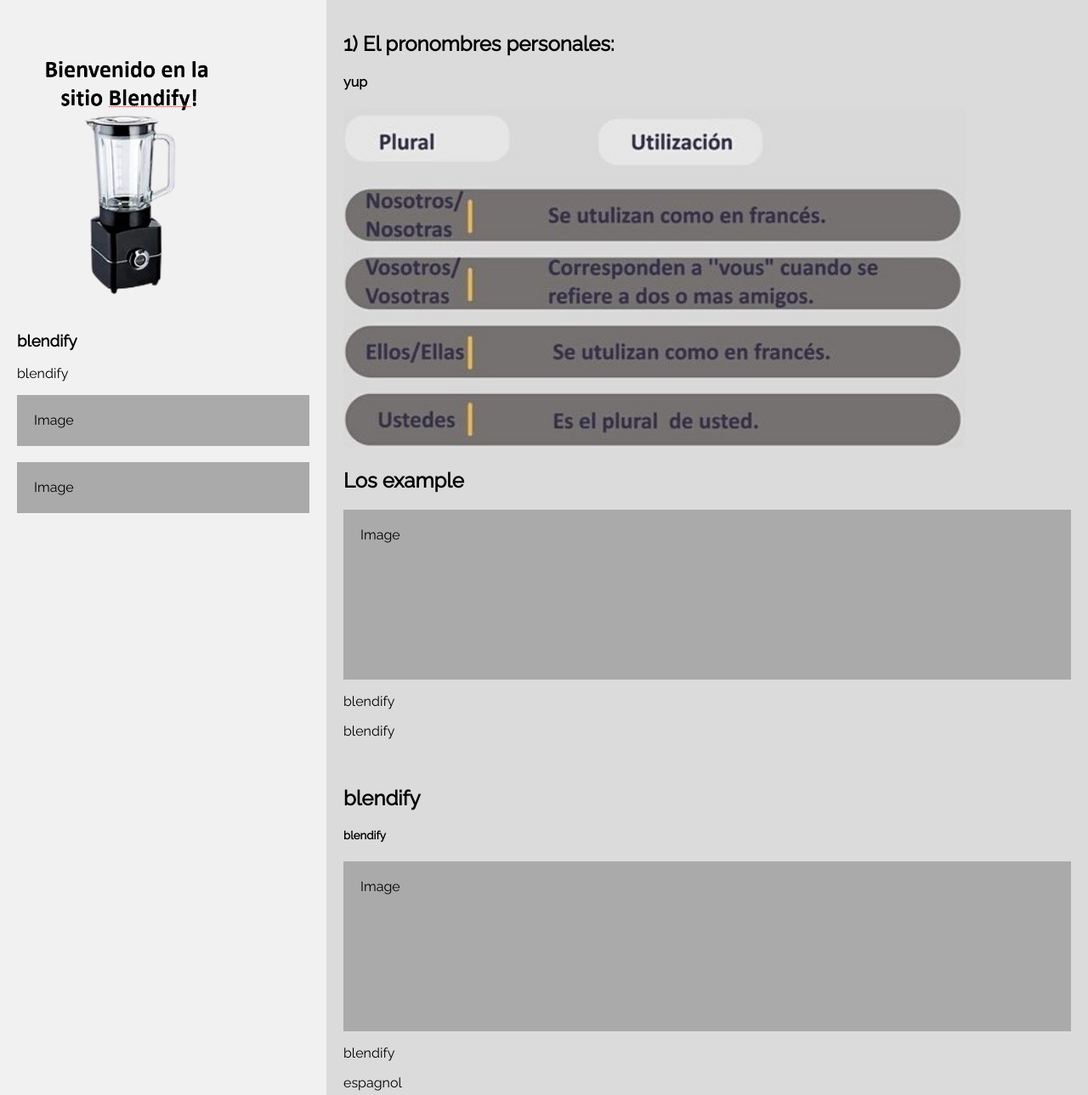
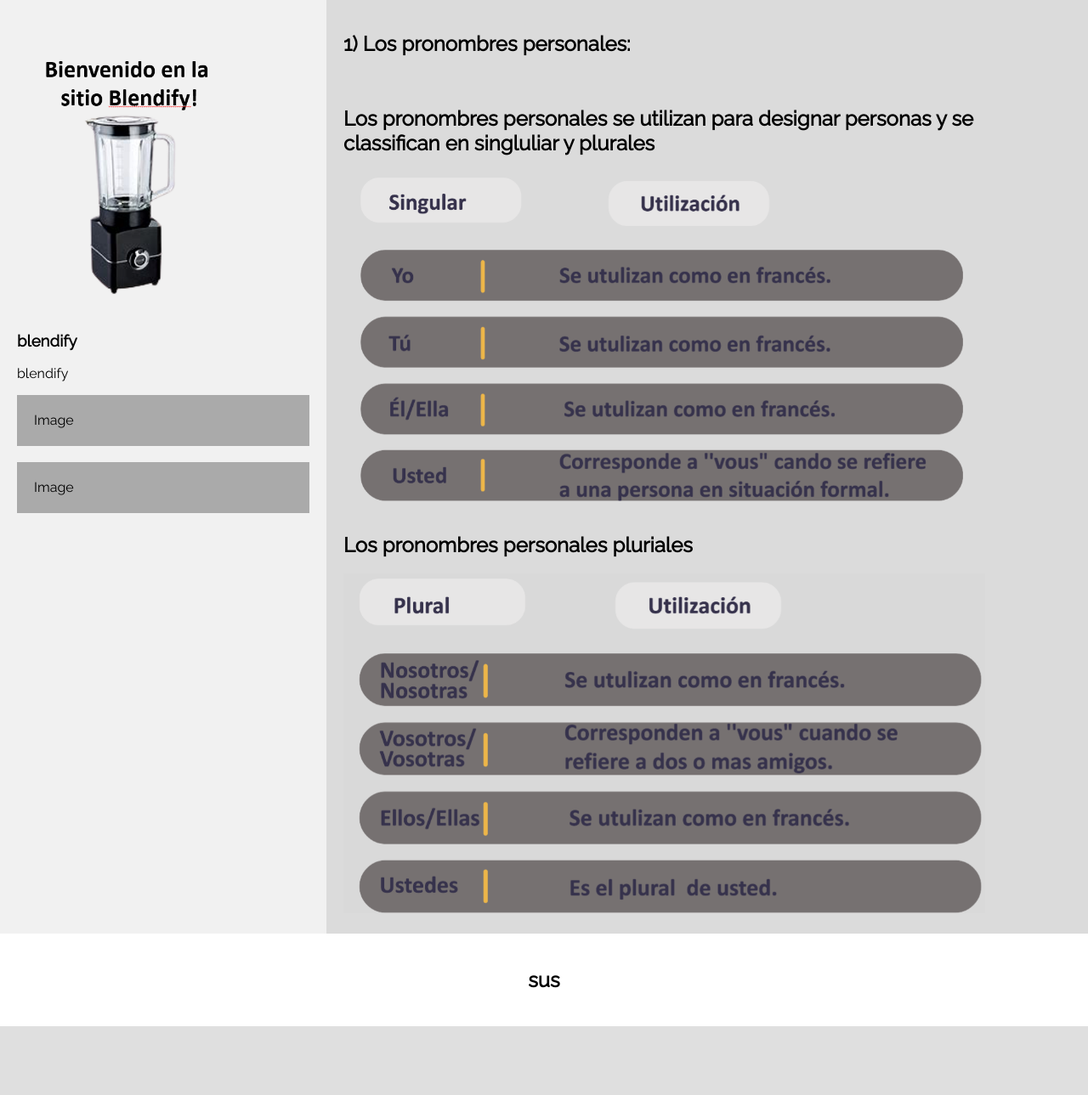
Before and after one commit to blendifyClient/Blendify1, a plain HTML site: page index.html in a window 1280 px wide. Shown: the part 371-1660 px from the top of the page at 85% size. After the commit the page ends 1579 px from the top, so only its background shows below. Drawn offline with Linux system fonts and the light colour scheme; files that its build step writes are made by us from their sources.

Commit message:
supper cool
i love dogs

```diff
--- a/index.html
+++ b/index.html
@@ -154,20 +154,13 @@ body {
     <div class="fakeimg" style="height:60px;">Image</div><br>
   </div>
   <div class="main">
-    <h2>1) El pronombres personales:</h2>
-    <h4>yup</h4>
-    <img src="pro2.jpg" alt="Los pronombres personales" style="height:400px;">
-    <h2>Los example</h2>
-    <div class="fakeimg" style="height:200px;">Image</div>
-    <p>blendify</p>
-    <p>blendify</p>
-    <br>
-    <h2>blendify</h2>
-    <h5>blendify</h5>
-    <div class="fakeimg" style="height:200px;">Image</div>
-    <p>blendify</p>
-    <p>espagnol</p>
-  </div>
+    <h2>1) Los pronombres personales:</h2>
+    <img src="blank.png" alt="Los pronombres personales" style="height:10px;">
+    <h1>Los pronombres personales se utilizan para designar personas y se classifican en singluliar y plurales </h1>
+    <img src="singular.png" alt="Los pronombres personales" style="height:400px;">
+    <h2>Los pronombres personales pluriales</h2>
+    <img src="plural.png" alt="Los pronombres personales" style="height:400px;">
+      </div>
 </div>
 
 <div class="footer">
```
Also changed, not shown: barre.png (deleted), blank.png (added), plural.png (added), pro2.jpg (deleted), singular.png (added).
